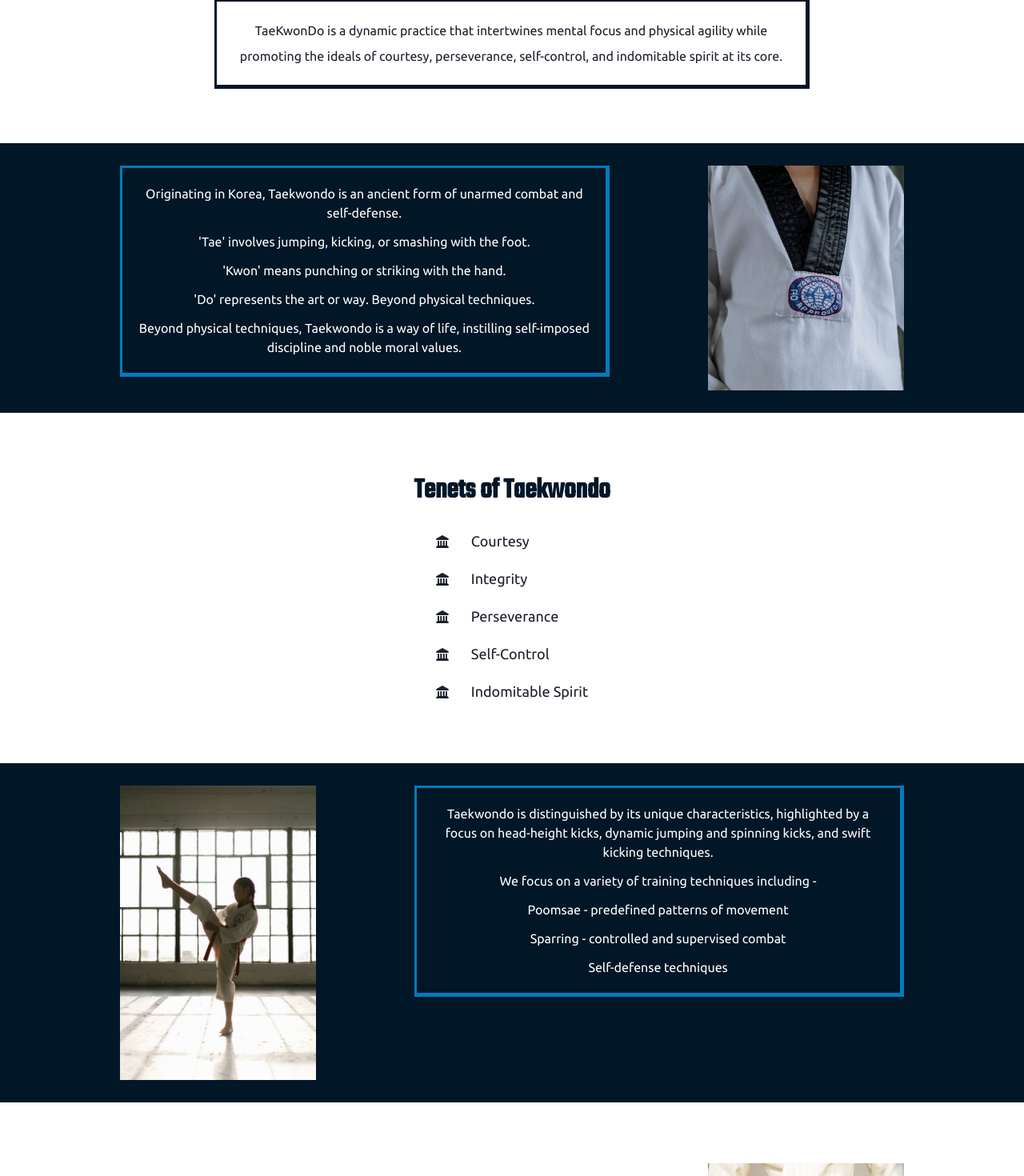
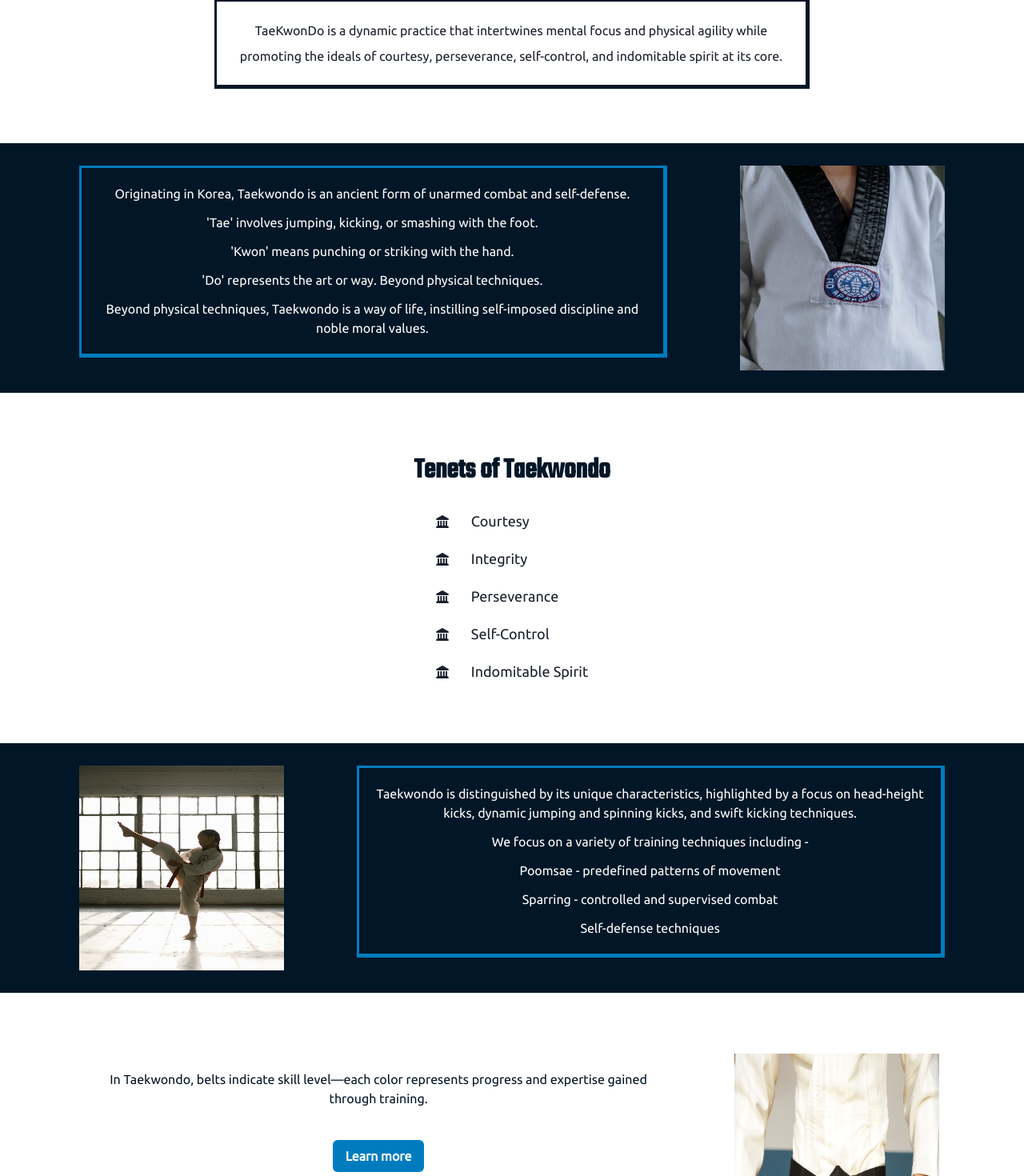
Before and after one commit to RaeesaParker/united-taekwondo, a React (Create React App) app: page /taekwondo in a window 1280 px wide. Shown: the part 292-1762 px from the top of the page at 80% size. Built offline with nearby package versions, Linux system fonts and the light colour scheme.

Commit message:
Add responsiveness on taekwondp [age

```diff
--- a/src/Components/TaekwondoPage/AboutDetails.tsx
+++ b/src/Components/TaekwondoPage/AboutDetails.tsx
@@ -8,12 +8,14 @@ export const AboutDetails = () => {
     <Flex
       mt="12"
       p="7"
+      gap="5"
       bg="blue.dark"
-      alignItems="flex-start"
+      alignItems={{base:"center", sm:"flex-start"}}
       justifyContent="space-evenly"
+      flexDirection={{base:"column", sm:"row"}}
     >
       <Flex
-        w="50%"
+        w={{base:"95%", sm:"60%" }}
         alignItems="left"
         borderRight="5px solid #007CBE"
         borderBottom="5px solid #007CBE"
@@ -36,10 +38,11 @@ export const AboutDetails = () => {
       </Flex>
 
 
-      <Flex justifyContent="flex-start" direction="column" w="20%">
+      <Flex justifyContent="flex-start" direction="column" mt={{base:"5", sm:"0"}}>
         <Image
           src={taekwondoImage}
           alt="Image of taekwondo"
+          boxSize={{base:"60vw", sm:"25vw", lg:"20vw"}}
           fallbackSrc='https://via.placeholder.com/150'
           />
       </Flex>
--- a/src/Components/TaekwondoPage/BeltsIntro.tsx
+++ b/src/Components/TaekwondoPage/BeltsIntro.tsx
@@ -10,16 +10,18 @@ export const BeltsIntro = () => {
       mt="12"
       mb="10"
       p="7"
-      alignItems="flex-start"
+      alignItems={{base:"center", sm:"flex-start"}}
       justifyContent="space-evenly"
+      flexDirection={{base:"column", sm:"row"}}
     >
       <Flex
-        w="50%"
+        w={{base:"95%", sm:"60%" }}
         alignItems="left"
         p="5"
-        gap="10"
+        gap={{base:"5", sm:"10"}}
         textAlign="center"
         flexDirection="column"
+        mb={{base:"5", sm:"0"}}
         >
           <Text color="blue.dark" >In Taekwondo, belts indicate skill level—each color represents progress and expertise gained through training.</Text>
           <Link to="/taekwondo/belts">
@@ -29,9 +31,10 @@ export const BeltsIntro = () => {
           </Link>
       </Flex>
 
-      <Flex justifyContent="flex-start" direction="column" w="20%">
+      <Flex justifyContent="flex-start" direction="column" >
         <Image
           src={taekwondoImage}
+          boxSize={{base:"60vw", sm:"25vw", lg:"20vw"}}
           alt="Image of taekwondo"
           fallbackSrc='https://via.placeholder.com/150'
           />
--- a/src/Components/TaekwondoPage/FeaturesDetails.tsx
+++ b/src/Components/TaekwondoPage/FeaturesDetails.tsx
@@ -9,20 +9,23 @@ export const FeaturesDetails = () => {
       mt="12"
       p="7"
       bg="blue.dark"
-      alignItems="flex-start"
+      gap="5"
+      alignItems={{base:"center", sm:"flex-start"}}
       justifyContent="space-evenly"
+      flexDirection={{base:"column", sm:"row"}}
     >
 
-      <Flex justifyContent="flex-start" direction="column" w="20%">
+      <Flex justifyContent="flex-start" direction="column" mb={{base:"5", sm:"0"}}>
         <Image
           src={taekwondoImage}
+          boxSize={{base:"60vw", sm:"25vw", lg:"20vw"}}
           alt="Image of taekwondo"
           fallbackSrc='https://via.placeholder.com/150'
           />
       </Flex>
 
       <Flex
-        w="50%"
+        w={{base:"95%", sm:"60%" }}
         alignItems="left"
         borderRight="5px solid #007CBE"
         borderBottom="5px solid #007CBE"
--- a/src/Pages/Taekwondo/TaekwondoPage.tsx
+++ b/src/Pages/Taekwondo/TaekwondoPage.tsx
@@ -24,7 +24,7 @@ export const TaekwondoPage = () => {
         alignContent="center"
       >
         <Flex
-          w="60%"
+          w={{base:"95%", sm:"60%" }}
           alignItems="center"
           borderRight="5px solid #011627"
           borderBottom="5px solid #011627"
```
